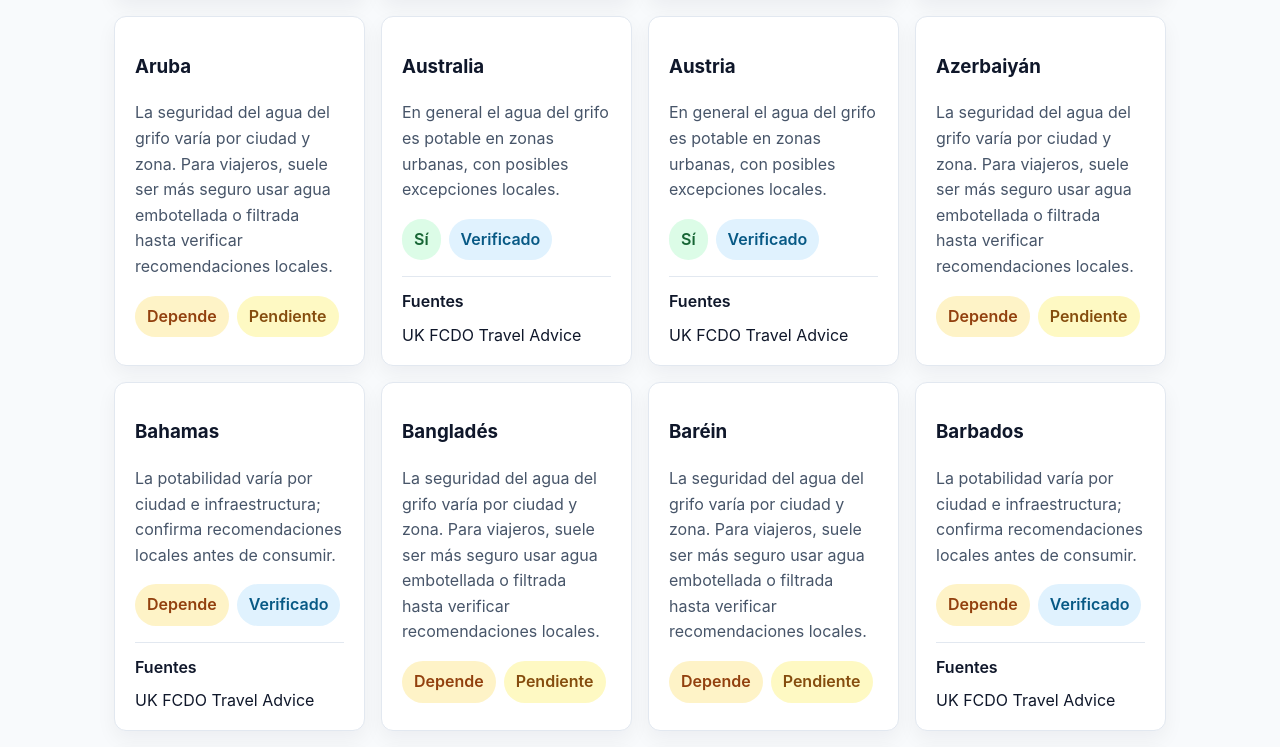
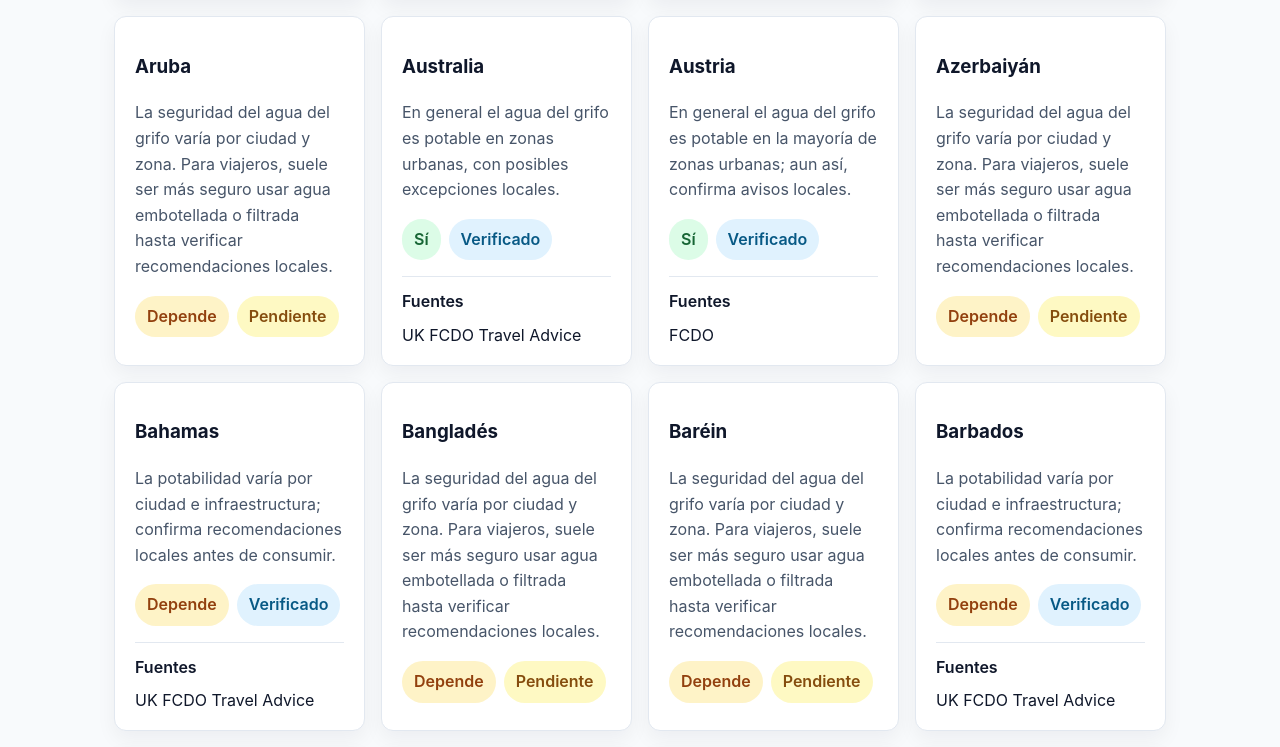
Before and after one commit to elpenultimo/aguadelgrifo, a Next.js app: page / in a window 1280 px wide. Shown: the part 1712-2459 px from the top of the page. Built offline with nearby package versions, Linux system fonts and the light colour scheme.

Commit message:
Add verified overrides for batch 2 countries

```diff
--- a/src/data/verified-overrides.ts
+++ b/src/data/verified-overrides.ts
@@ -246,27 +246,51 @@ export const VERIFIED_OVERRIDES: Record<string, VerifiedOverride> = {
   },
   "paises-bajos": {
     status: "si",
-    shortAnswer: shortAnswers.si,
-    updatedAt,
-    sources: fcdp("netherlands")
+    shortAnswer:
+      "En general el agua del grifo es potable en la mayoría de zonas urbanas; aun así, confirma avisos locales.",
+    updatedAt: "2026-01-07",
+    sources: [
+      {
+        label: "FCDO",
+        url: "https://www.gov.uk/foreign-travel-advice/netherlands"
+      }
+    ]
   },
   belgica: {
     status: "si",
-    shortAnswer: shortAnswers.si,
-    updatedAt,
-    sources: fcdp("belgium")
+    shortAnswer:
+      "En general el agua del grifo es potable en la mayoría de zonas urbanas; aun así, confirma avisos locales.",
+    updatedAt: "2026-01-07",
+    sources: [
+      {
+        label: "FCDO",
+        url: "https://www.gov.uk/foreign-travel-advice/belgium"
+      }
+    ]
   },
   suiza: {
     status: "si",
-    shortAnswer: shortAnswers.si,
-    updatedAt,
-    sources: fcdp("switzerland")
+    shortAnswer:
+      "En general el agua del grifo es potable en la mayoría de zonas urbanas; aun así, confirma avisos locales.",
+    updatedAt: "2026-01-07",
+    sources: [
+      {
+        label: "FCDO",
+        url: "https://www.gov.uk/foreign-travel-advice/switzerland"
+      }
+    ]
   },
   austria: {
     status: "si",
-    shortAnswer: shortAnswers.si,
-    updatedAt,
-    sources: fcdp("austria")
+    shortAnswer:
+      "En general el agua del grifo es potable en la mayoría de zonas urbanas; aun así, confirma avisos locales.",
+    updatedAt: "2026-01-07",
+    sources: [
+      {
+        label: "FCDO",
+        url: "https://www.gov.uk/foreign-travel-advice/austria"
+      }
+    ]
   },
   irlanda: {
     status: "si",
@@ -276,81 +300,159 @@ export const VERIFIED_OVERRIDES: Record<string, VerifiedOverride> = {
   },
   islandia: {
     status: "si",
-    shortAnswer: shortAnswers.si,
-    updatedAt,
-    sources: fcdp("iceland")
+    shortAnswer:
+      "En general el agua del grifo es potable en la mayoría de zonas urbanas; aun así, confirma avisos locales.",
+    updatedAt: "2026-01-07",
+    sources: [
+      {
+        label: "FCDO",
+        url: "https://www.gov.uk/foreign-travel-advice/iceland"
+      }
+    ]
   },
   noruega: {
     status: "si",
-    shortAnswer: shortAnswers.si,
-    updatedAt,
-    sources: fcdp("norway")
+    shortAnswer:
+      "En general el agua del grifo es potable en la mayoría de zonas urbanas; aun así, confirma avisos locales.",
+    updatedAt: "2026-01-07",
+    sources: [
+      {
+        label: "FCDO",
+        url: "https://www.gov.uk/foreign-travel-advice/norway"
+      }
+    ]
   },
   suecia: {
     status: "si",
-    shortAnswer: shortAnswers.si,
-    updatedAt,
-    sources: fcdp("sweden")
+    shortAnswer:
+      "En general el agua del grifo es potable en la mayoría de zonas urbanas; aun así, confirma avisos locales.",
+    updatedAt: "2026-01-07",
+    sources: [
+      {
+        label: "FCDO",
+        url: "https://www.gov.uk/foreign-travel-advice/sweden"
+      }
+    ]
   },
   dinamarca: {
     status: "si",
-    shortAnswer: shortAnswers.si,
-    updatedAt,
-    sources: fcdp("denmark")
+    shortAnswer:
+      "En general el agua del grifo es potable en la mayoría de zonas urbanas; aun así, confirma avisos locales.",
+    updatedAt: "2026-01-07",
+    sources: [
+      {
+        label: "FCDO",
+        url: "https://www.gov.uk/foreign-travel-advice/denmark"
+      }
+    ]
   },
   finlandia: {
     status: "si",
-    shortAnswer: shortAnswers.si,
-    updatedAt,
-    sources: fcdp("finland")
+    shortAnswer:
+      "En general el agua del grifo es potable en la mayoría de zonas urbanas; aun así, confirma avisos locales.",
+    updatedAt: "2026-01-07",
+    sources: [
+      {
+        label: "FCDO",
+        url: "https://www.gov.uk/foreign-travel-advice/finland"
+      }
+    ]
   },
   polonia: {
     status: "depende",
-    shortAnswer: shortAnswers.depende,
-    updatedAt,
-    sources: fcdp("poland")
+    shortAnswer:
+      "La potabilidad puede variar por ciudad o edificio; verifica recomendaciones locales antes de consumir.",
+    updatedAt: "2026-01-07",
+    sources: [
+      {
+        label: "FCDO",
+        url: "https://www.gov.uk/foreign-travel-advice/poland"
+      }
+    ]
   },
   "republica-checa": {
     status: "depende",
-    shortAnswer: shortAnswers.depende,
-    updatedAt,
-    sources: fcdp("czech-republic")
+    shortAnswer:
+      "La potabilidad puede variar por ciudad o edificio; verifica recomendaciones locales antes de consumir.",
+    updatedAt: "2026-01-07",
+    sources: [
+      {
+        label: "FCDO",
+        url: "https://www.gov.uk/foreign-travel-advice/czech-republic"
+      }
+    ]
   },
   hungria: {
     status: "depende",
-    shortAnswer: shortAnswers.depende,
-    updatedAt,
-    sources: fcdp("hungary")
+    shortAnswer:
+      "La potabilidad puede variar por ciudad o edificio; verifica recomendaciones locales antes de consumir.",
+    updatedAt: "2026-01-07",
+    sources: [
+      {
+        label: "FCDO",
+        url: "https://www.gov.uk/foreign-travel-advice/hungary"
+      }
+    ]
   },
   eslovaquia: {
     status: "depende",
-    shortAnswer: shortAnswers.depende,
-    updatedAt,
-    sources: fcdp("slovakia")
+    shortAnswer:
+      "La potabilidad puede variar por ciudad o edificio; verifica recomendaciones locales antes de consumir.",
+    updatedAt: "2026-01-07",
+    sources: [
+      {
+        label: "FCDO",
+        url: "https://www.gov.uk/foreign-travel-advice/slovakia"
+      }
+    ]
   },
   eslovenia: {
     status: "depende",
-    shortAnswer: shortAnswers.depende,
-    updatedAt,
-    sources: fcdp("slovenia")
+    shortAnswer:
+      "La potabilidad puede variar por ciudad o edificio; verifica recomendaciones locales antes de consumir.",
+    updatedAt: "2026-01-07",
+    sources: [
+      {
+        label: "FCDO",
+        url: "https://www.gov.uk/foreign-travel-advice/slovenia"
+      }
+    ]
   },
   croacia: {
     status: "depende",
-    shortAnswer: shortAnswers.depende,
-    updatedAt,
-    sources: fcdp("croatia")
+    shortAnswer:
+      "La potabilidad puede variar por ciudad o edificio; verifica recomendaciones locales antes de consumir.",
+    updatedAt: "2026-01-07",
+    sources: [
+      {
+        label: "FCDO",
+        url: "https://www.gov.uk/foreign-travel-advice/croatia"
+      }
+    ]
   },
   grecia: {
     status: "depende",
-    shortAnswer: shortAnswers.depende,
-    updatedAt,
-    sources: fcdp("greece")
+    shortAnswer:
+      "La potabilidad puede variar por ciudad o isla; verifica recomendaciones locales antes de consumir.",
+    updatedAt: "2026-01-07",
+    sources: [
+      {
+        label: "FCDO",
+        url: "https://www.gov.uk/foreign-travel-advice/greece"
+      }
+    ]
   },
   turquia: {
     status: "depende",
-    shortAnswer: shortAnswers.depende,
-    updatedAt,
-    sources: fcdp("turkey")
+    shortAnswer:
+      "La potabilidad puede variar por ciudad; verifica recomendaciones locales antes de consumir.",
+    updatedAt: "2026-01-07",
+    sources: [
+      {
+        label: "FCDO",
+        url: "https://www.gov.uk/foreign-travel-advice/turkey"
+      }
+    ]
   },
   rusia: {
     status: "depende",
@@ -402,9 +504,15 @@ export const VERIFIED_OVERRIDES: Record<string, VerifiedOverride> = {
   },
   marruecos: {
     status: "no",
-    shortAnswer: shortAnswers.no,
-    updatedAt,
-    sources: fcdp("morocco")
+    shortAnswer:
+      "No suele recomendarse beber agua del grifo; opta por agua embotellada o tratada.",
+    updatedAt: "2026-01-07",
+    sources: [
+      {
+        label: "FCDO",
+        url: "https://www.gov.uk/foreign-travel-advice/morocco"
+      }
+    ]
   },
   tunez: {
     status: "no",
@@ -414,9 +522,15 @@ export const VERIFIED_OVERRIDES: Record<string, VerifiedOverride> = {
   },
   egipto: {
     status: "no",
-    shortAnswer: shortAnswers.no,
-    updatedAt,
-    sources: fcdp("egypt")
+    shortAnswer:
+      "No suele recomendarse beber agua del grifo; opta por agua embotellada o tratada.",
+    updatedAt: "2026-01-07",
+    sources: [
+      {
+        label: "FCDO",
+        url: "https://www.gov.uk/foreign-travel-advice/egypt"
+      }
+    ]
   },
   sudafrica: {
     status: "depende",
@@ -527,10 +641,16 @@ export const VERIFIED_OVERRIDES: Record<string, VerifiedOverride> = {
     sources: fcdp("nepal")
   },
   "emiratos-arabes-unidos": {
-    status: "si",
-    shortAnswer: shortAnswers.si,
-    updatedAt,
-    sources: fcdp("united-arab-emirates")
+    status: "depende",
+    shortAnswer:
+      "La potabilidad puede variar por edificio o zona; verifica recomendaciones locales antes de consumir.",
+    updatedAt: "2026-01-07",
+    sources: [
+      {
+        label: "FCDO",
+        url: "https://www.gov.uk/foreign-travel-advice/united-arab-emirates"
+      }
+    ]
   },
   catar: {
     status: "si",
```
